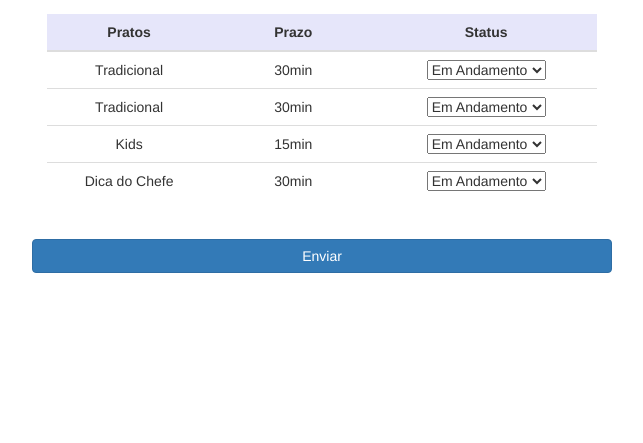
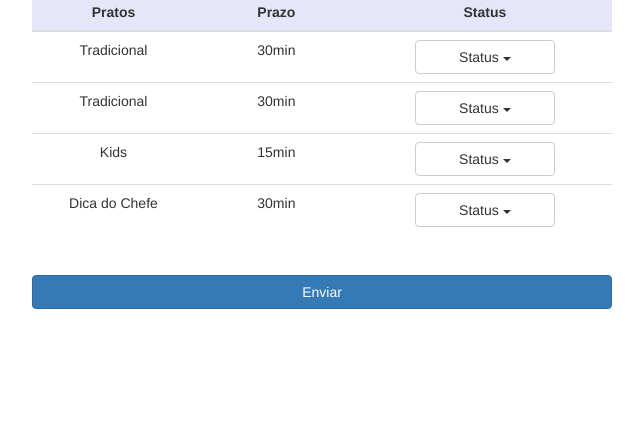
Before and after one commit to MateusSelani/Projeto-Restaurante, a plain HTML site: page AndamentoPrato-Cozinha.html in a window 1280 px wide. Shown: the part 357-800 px from the top of the page, without its empty margins (318-961 px from the left). Drawn offline with nearby package versions, Linux system fonts and the light colour scheme.

Commit message:
Alteracao Andamento-Prato-Cozinha

```diff
--- a/AndamentoPrato-Cozinha.html
+++ b/AndamentoPrato-Cozinha.html
@@ -16,15 +16,12 @@
 </head>
 <body>
     <!-- CABEÇALHO -->
-    <div class="container" id="LarguraTotal">
         <div class="jumbotron">
           <h1>Cozinha</h1>
           <h2>Restaurante Brasileiro</h2>
         </div>
-    </div>
     <!-- Fim CABEÇALHO -->
       <!-- Processo dos Pratos -->
-      <div class="container" id="LarguraTotal">
       <h2>Mesa X</h2><br/>
       <table class="table table-hover">
         <!-- Inicio Table -->
@@ -41,12 +38,17 @@
             <td>30min</td>
             <td>
               <!-- BOTÃO SELEÇÃO -->
-                    <form action="">
-                      <select name="status">
-                        <option value="processando">Em Andamento</option>
-                        <option value="pronto">Pronto</option>
-                        <option value="cancelar">Cancelar</option>
-                    </select>
+              <div class="dropdown">
+                <button class="btn btn-default dropdown-toggle" type="button"
+                data-toggle="dropdown" style="width: 140px">Status
+                <span class="caret"></span></button>
+                <ul class="dropdown-menu">
+                  <li><a href="">Em Andamento</a></li>
+                  <li><a href="">Pronto</a></li>
+                  <li class="divider"></li>
+                  <li><a href="">Cancelar</a></li>
+                </ul>
+              </div>
               <!--Fim BOTÃO SELEÇÃO -->
             </td>
           </tr>
@@ -55,12 +57,17 @@
             <td>30min</td>
             <td>
               <!-- BOTÃO SELEÇÃO -->
-                    <form action="">
-                      <select name="status">
-                        <option value="processando">Em Andamento</option>
-                        <option value="pronto">Pronto</option>
-                        <option value="cancelar">Cancelar</option>
-                    </select>
+              <div class="dropdown">
+                <button class="btn btn-default dropdown-toggle" type="button"
+                data-toggle="dropdown" style="width: 140px">Status
+                <span class="caret"></span></button>
+                <ul class="dropdown-menu">
+                  <li><a href="">Em Andamento</a></li>
+                  <li><a href="">Pronto</a></li>
+                  <li class="divider"></li>
+                  <li><a href="">Cancelar</a></li>
+                </ul>
+              </div>
               <!-- Fim BOTÃO SELEÇÃO -->
             </td>
           </tr>
@@ -69,12 +76,17 @@
             <td>15min</td>
             <td>
               <!-- BOTÃO SELEÇÃO -->
-                    <form action="">
-                      <select name="status">
-                        <option value="processando">Em Andamento</option>
-                        <option value="pronto">Pronto</option>
-                        <option value="cancelar">Cancelar</option>
-                    </select>
+              <div class="dropdown">
+                <button class="btn btn-default dropdown-toggle" type="button"
+                data-toggle="dropdown" style="width: 140px">Status
+                <span class="caret"></span></button>
+                <ul class="dropdown-menu">
+                  <li><a href="">Em Andamento</a></li>
+                  <li><a href="">Pronto</a></li>
+                  <li class="divider"></li>
+                  <li><a href="">Cancelar</a></li>
+                </ul>
+              </div>
               <!-- Fim BOTÃO SELEÇÃO -->
             </td>
           </tr>
@@ -83,18 +95,22 @@
             <td>30min</td>
             <td>
               <!-- BOTÃO SELEÇÃO -->
-                    <form action="">
-                      <select name="status">
-                        <option value="processando">Em Andamento</option>
-                        <option value="pronto">Pronto</option>
-                        <option value="cancelar">Cancelar</option>
-                      </select>
+              <div class="dropdown">
+                <button class="btn btn-default dropdown-toggle" type="button"
+                data-toggle="dropdown" style="width: 140px">Status
+                <span class="caret"></span></button>
+                <ul class="dropdown-menu">
+                  <li><a href="">Em Andamento</a></li>
+                  <li><a href="">Pronto</a></li>
+                  <li class="divider"></li>
+                  <li><a href="">Cancelar</a></li>
+                </ul>
+              </div>
               <!-- Fim BOTÃO SELEÇÃO -->
               </td>
           </tr>
         </tbody>
       </table>
-          </div>
       <!-- Fim Table -->
       <br/>
       <!-- BOTÃO -->
```
Lines whose indentation alone changed are shown as unchanged.
